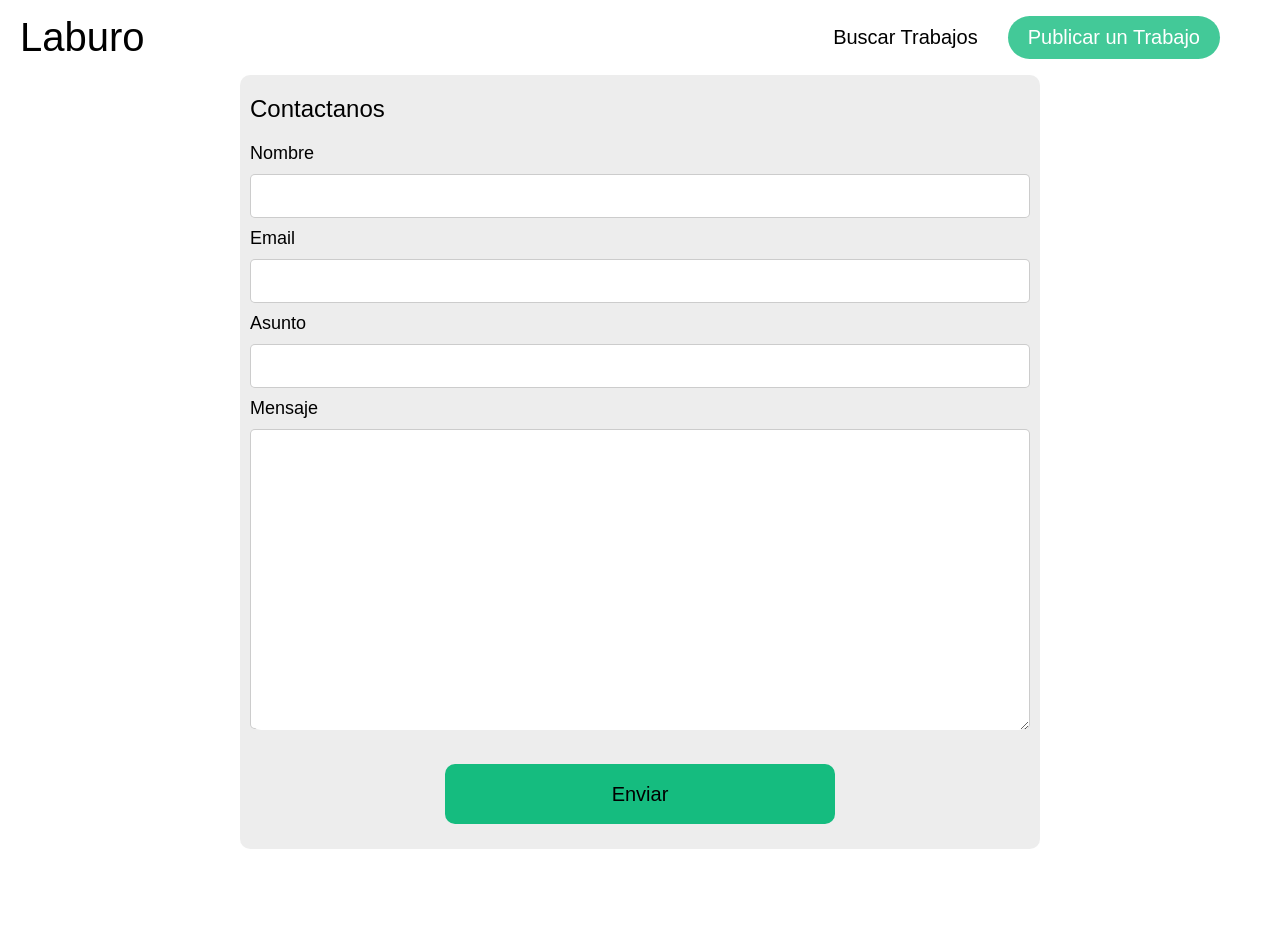
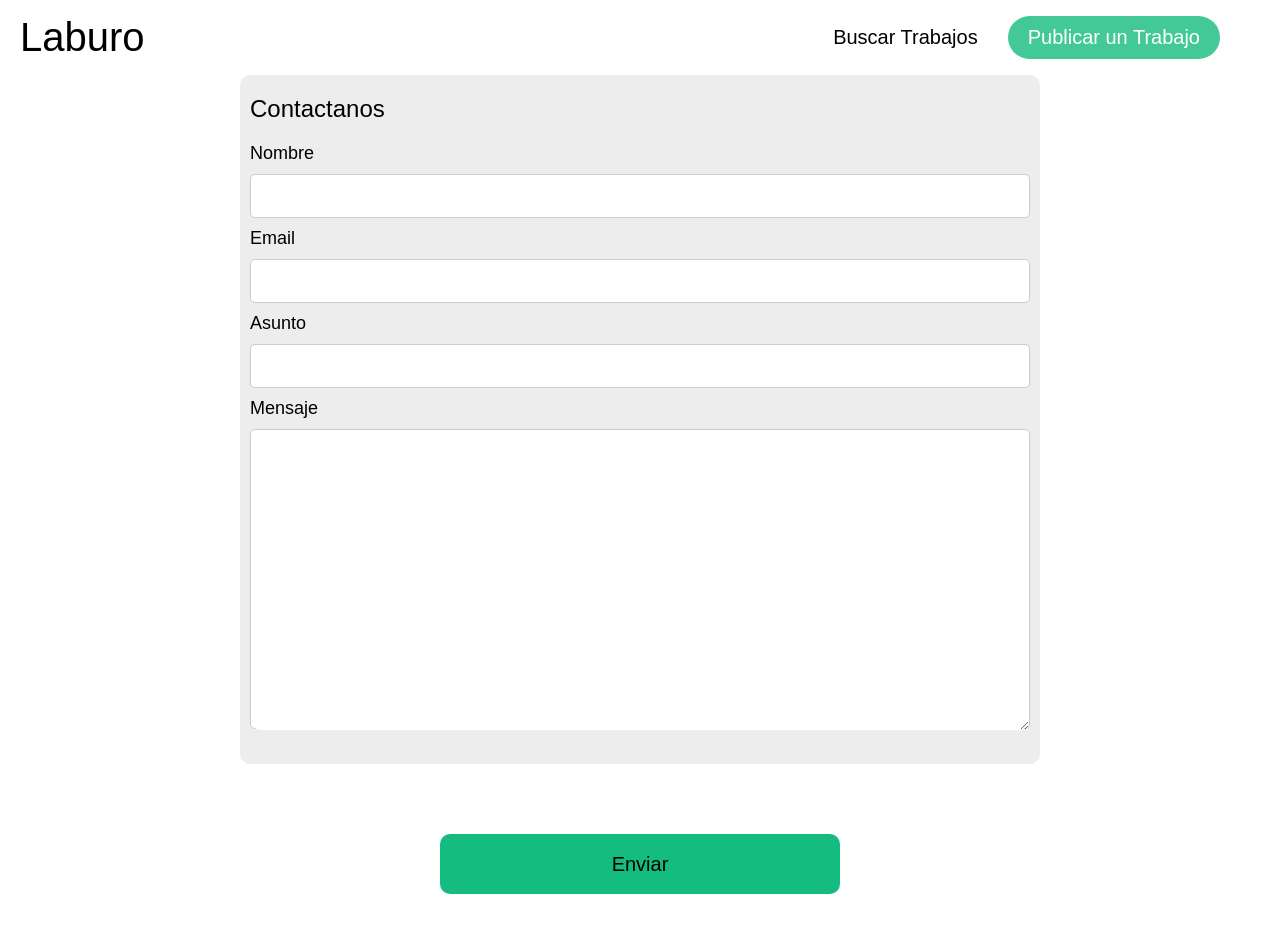
Before and after one commit to davidpinosp/laburoSite, a React (Create React App) app: page /contact-us in a window 1280 px wide. Shown: the top 944 px of the page. Built offline with nearby package versions, Linux system fonts and the light colour scheme; a web font is replaced by a local one.

Commit message:
Adding button fix for ios and email date

```diff
--- a/src/App.tsx
+++ b/src/App.tsx
@@ -24,6 +24,7 @@ function App() {
         <Routes>
           <Route path="/" element={<Landing />} />
           <Route path="/jobs" element={<Jobs />} />
+
           <Route path="/coming-soon" element={<ComingSoon />} />
           <Route path="/post-job" element={<PostJob />} />
           <Route path="/job-des" element={<JobDescription />} />
--- a/src/assets/styles/jobs.css
+++ b/src/assets/styles/jobs.css
@@ -236,7 +236,7 @@ overflow: hidden;
     align-items: center;
     display: flex;
     justify-content: center;
-
+ color: black;
     background-color: var(--laburo-green);
     border-radius: 10px;
     width: 50%;
--- a/src/assets/styles/postjobs.css
+++ b/src/assets/styles/postjobs.css
@@ -113,7 +113,7 @@ margin-bottom: 20px;
 
 .postjob-createjob-button{
     background-color: var(--laburo-green);
-
+color: black;
    display: flex;
    align-items: center;
    justify-content: center;
--- a/src/components/ValidateJob.tsx
+++ b/src/components/ValidateJob.tsx
@@ -35,12 +35,13 @@ function ValidateJob(props: ValidateJobProps) {
         {/* imagen */}
         <div className="w100">
           <div className="validate-job-text"> </div>{" "}
-          <div className="validate-job-text"> {props.job.title}</div>
-          <div className="validate-job-text"> {props.job.company}</div>
+          <div className="validate-job-text"> Posición: {props.job.title}</div>
+          <div className="validate-job-text"> Empresa: {props.job.company}</div>
           <div className="validate-job-text">
-            {" "}
+            Ubicación:
             {props.job.location.city + ", " + props.job.location.country}
           </div>
+          <div className="validate-job-text">Descripción: </div>
           <div
             dangerouslySetInnerHTML={{ __html: props.job.description }}
             className="validate-job-text ql-editor"
--- a/src/pages/ContactUs.tsx
+++ b/src/pages/ContactUs.tsx
@@ -4,6 +4,7 @@ import Footer from "../components/Footer";
 import { Alert } from "@mui/material";
 import axios from "axios";
 import { useNavigate } from "react-router-dom";
+import LoadingWidget from "../components/widgets/LoadingWidget";
 
 function ContactForm() {
   const [formData, setFormData] = useState({
@@ -15,6 +16,7 @@ function ContactForm() {
 
   const [formAlert, setFormAlert] = useState(false);
   const navigate = useNavigate();
+  const [loading, setLoading] = useState(false);
   const handleChange = (e: any) => {
     const { name, value } = e.target;
     setFormData((prevState) => ({
@@ -25,11 +27,13 @@ function ContactForm() {
 
   const handleSubmit = (event: any) => {
     event.preventDefault();
+
     const { name, email, subject, message } = formData;
     if (!name || !email || !subject || !message) {
       setFormAlert(true);
       window.scrollTo(0, 0);
     } else {
+      setLoading(true);
       console.log("Submit form data:", formData);
 
       // Here you would normally handle the form submission, such as sending an email or saving the data
@@ -41,10 +45,12 @@ function ContactForm() {
         .then((response) => {
           console.log(response.data);
           navigate("/message-sent");
+          setLoading(false);
         })
         .catch((error) => {
           alert("No pudimos enviar tu mensaje. Por favor intentalo de nuevo");
           console.log(error);
+          setLoading(false);
         });
       setFormAlert(false);
     }
@@ -67,10 +73,13 @@ function ContactForm() {
             </Alert>
           </div>
         )}
-        <form onSubmit={handleSubmit} className="postjob-gray-container">
+        <form onSubmit={handleSubmit}>
+          <div className="w100 postjob-gray-container">
             <div className="postjob-container-title">Contactanos </div>
             <div className="w100">
-            <div style={{ marginBottom: "10px", fontSize: "18px" }}>Nombre</div>
+              <div style={{ marginBottom: "10px", fontSize: "18px" }}>
+                Nombre
+              </div>
               <div className="search-pill">
                 <input
                   type="text"
@@ -83,7 +92,9 @@ function ContactForm() {
             </div>
 
             <div className="w100">
-            <div style={{ marginBottom: "10px", fontSize: "18px" }}>Email</div>
+              <div style={{ marginBottom: "10px", fontSize: "18px" }}>
+                Email
+              </div>
               <div className="search-pill">
                 <input
                   type="email"
@@ -98,7 +109,9 @@ function ContactForm() {
             </div>
 
             <div className="w100">
-            <div style={{ marginBottom: "10px", fontSize: "18px" }}>Asunto</div>
+              <div style={{ marginBottom: "10px", fontSize: "18px" }}>
+                Asunto
+              </div>
               <div className="search-pill">
                 <input
                   type="text"
@@ -123,13 +136,18 @@ function ContactForm() {
                   name="message"
                   value={formData.message}
                   onChange={handleChange}
-                style={{ width: "100%", height: "300px", padding: "10px 5px" }}
+                  style={{
+                    width: "100%",
+                    height: "300px",
+                    padding: "10px 5px",
+                  }}
                 />
               </div>
             </div>
-
-          <div className="flx flx-center mt-25 w100">
-            <button type="submit" className="postjob-createjob-button ">
+          </div>
+          <div className="flx flx-col flx-center mt-25 w100">
+            <LoadingWidget loading={loading} />
+            <button type="submit" className="postjob-createjob-button mt-25">
               Enviar
             </button>
           </div>
--- a/src/pages/JobApply.tsx
+++ b/src/pages/JobApply.tsx
@@ -49,17 +49,13 @@ function JobApply() {
         name,
         number,
         email,
-        date: new Date().toLocaleDateString("en-US", {
-          year: "numeric",
-          month: "short",
-          day: "numeric",
-        }),
+        date: new Date(),
         description,
         jobName: jobName,
       };
 
       const apiUrl: string =
-        "https://us-central1-hrbot-e8686.cloudfunctions.net/sendmessage";
+        "http://127.0.0.1:5001/hrbot-e8686/us-central1/sendmessage";
 
       axios
         .post(apiUrl, apiData)
--- a/src/pages/Jobs.tsx
+++ b/src/pages/Jobs.tsx
@@ -73,7 +73,7 @@ function Jobs() {
       }
 
       setLoading(false);
-      if (jobsList.length > 0) {
+      if (jobsList.length > 20) {
         setLoadMoreText(true);
       } else {
         setLoadMoreText(false);
--- a/src/pages/Landing.tsx
+++ b/src/pages/Landing.tsx
@@ -13,10 +13,10 @@ import WomanLabPicture from "../assets/images/woman-lab.jpg";
 function Landing() {
   const [scrollPastNav, setNavColor] = useState(false);
   const changeNav = () => {
-    if (window.scrollY > 300) {
+    if (window.scrollY > 35) {
       setNavColor(true);
     }
-    if (window.scrollY <= 300) {
+    if (window.scrollY <= 35) {
       setNavColor(false);
     }
   };
--- a/src/utils/jobsUtils.tsx
+++ b/src/utils/jobsUtils.tsx
@@ -6,15 +6,12 @@ import {
   addDoc,
   collection,
   doc,
-  endAt,
   getCountFromServer,
   getDoc,
   getDocs,
   limit,
-  orderBy,
   query,
   startAfter,
-  startAt,
   where,
 } from "firebase/firestore";
 
@@ -24,6 +21,7 @@ interface LocationData {
   latitude: number;
   longitude: number;
 }
+// ToDo : improve search algorithm
 
 const getJobsByLocationAndPosition = async (
   location?: LocationData,
@@ -45,16 +43,21 @@ const getJobsByLocationAndPosition = async (
     }
 
     if (position) {
-      // q = query(q, where("position", "==", position));
-
+      position = position.charAt(0).toUpperCase();
       q = query(
         q,
+        where("title", ">=", position),
+        where("title", "<=", position + "\uf8ff")
+      );
 
-        orderBy("title"),
-        orderBy("datePosted", "desc"),
-        startAt(position),
-        endAt(position + "\uf8ff")
-      );
+      //   q = query(
+      //     q,
+
+      //     orderBy("title"),
+      //     orderBy("datePosted", "desc"),
+      //     startAt(position),
+      //     endAt(position + "\uf8ff")
+      //   );
     }
 
     const snapshot = await getCountFromServer(q);
```
Also changed, not shown: 1 other file (tests, documents, lock files or other folders). Lines whose indentation alone changed are shown as unchanged.
